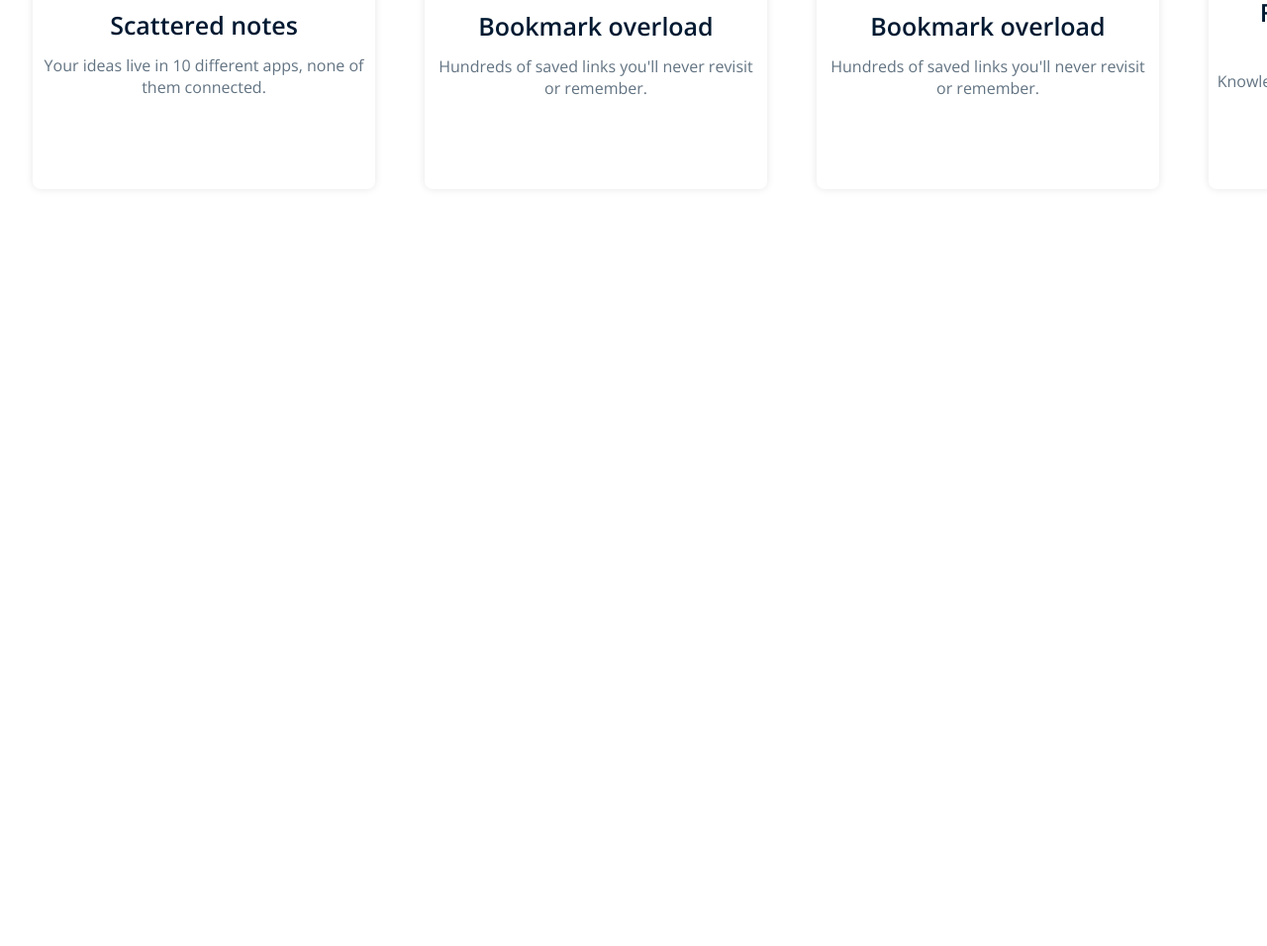
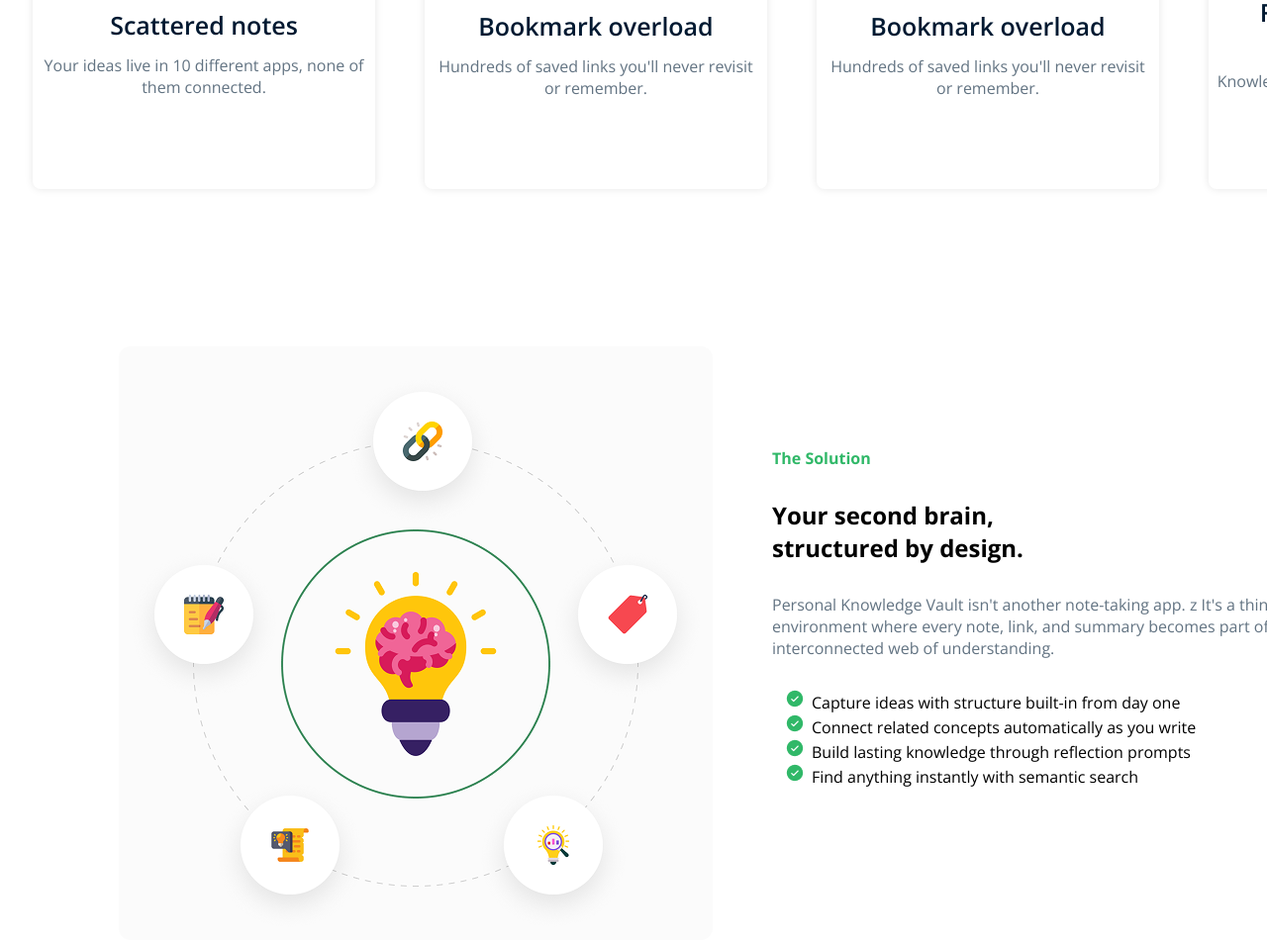
Before and after one commit to jihadhosenp-gif/my-first-assignment, a plain HTML site: page index.html in a window 1280 px wide. Shown: the part 1086-2042 px from the top of the page at 99% size. Before the commit the page ends 1316 px from the top, so only its background shows below. Drawn offline with nearby package versions, Linux system fonts and the light colour scheme.

Commit message:
style css

```diff
--- a/index.html
+++ b/index.html
@@ -68,6 +68,24 @@ help you think clearly, connect ideas, and turn learning into long-term knowledg
         </div>
     </section>
 
+    <section class="card_info">
+
+       <div class="content">
+        <img src="./B13-A01-Knowledge-Vault/assets/knowledge.png" class="my_second_img">
+        </div>
+       <div class="post">
+        <h4>The Solution</h4>
+        <h1>Your second brain,<br>structured by design.</h1>
+        <p>Personal Knowledge Vault isn't another note-taking app. z It's a thinking environment where every note, link, and summary becomes part of an interconnected web of understanding.</p>
+        <ul class="icon">
+            <li>Capture ideas with structure built-in from day one</li>
+            <li>Connect related concepts automatically as you write</li>
+            <li>Build lasting knowledge through reflection prompts</li>
+            <li>Find anything instantly with semantic search</li>
+        </ul>
+       </div>
+
+    </section>
 
         <div>
 
```
